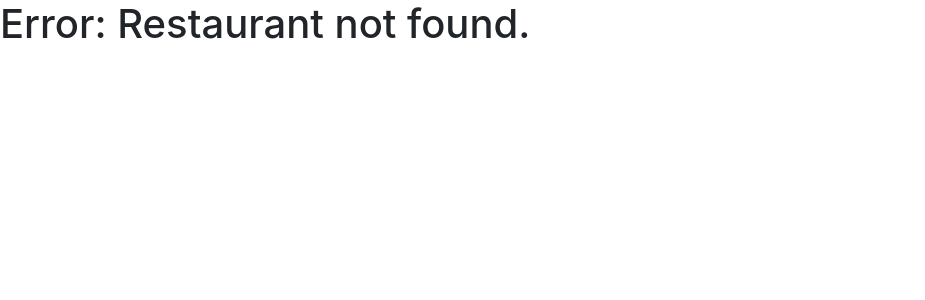
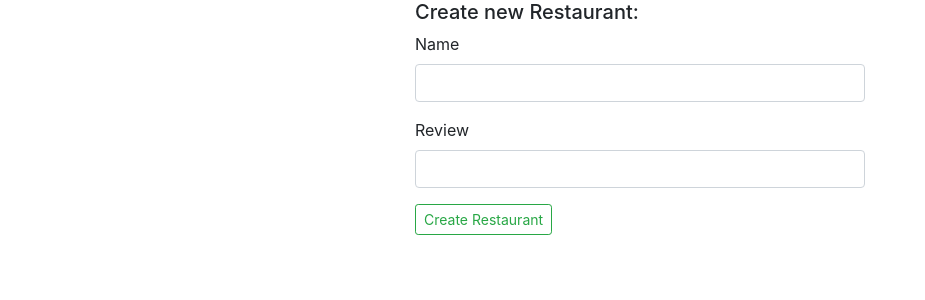
Before and after one commit to DataWranglerRyan/Austin-Eats, a Flask app: page /restaurant/new in a window 1280 px wide. Shown: the top 300 px of the page, without its empty margins (0-925 px from the left). Run offline with Flask 2, Linux system fonts and the light colour scheme; the visitor is signed in with stand-in values (Sample User, id 1); data that the repository does not hold is empty; some libraries are stand-ins or nearby versions.

Commit message:
add ability to create dishes for a restaurant

```diff
--- a/app.py
+++ b/app.py
@@ -4,7 +4,7 @@ from flask_restful import Api
 from flask_jwt_extended import JWTManager
 from resources.user import UserRegister, UserLogin
 from resources.restaurant import Restaurant, RestaurantList
-from resources.dish import Dish, DishList
+from resources.dish import Dish, DishList, DishByRestaurantID, DishListByRestaurantID
 
 
 app = Flask(__name__)
@@ -75,10 +75,31 @@ def restaurant_by_name(name):
         return render_template('error.html', error='Please Login.')
 
 
+@app.route('/restaurant/new', methods=['POST', 'GET'])
+def create_restaurant():
+    if request.method == 'GET':
+        return render_template('new_restaurant.html')
+    else:
+        Restaurant.post(request.form['name'])
+        return make_response(restaurant_list())
+
+
+@app.route('/restaurant/<string:restaurant_id>/dish/new', methods=['POST', 'GET'])
+def create_restaurant_dish(restaurant_id):
+    if request.method == 'GET':
+        return render_template('new_restaurant_dish.html', restaurant_id=restaurant_id)
+    else:
+        DishByRestaurantID.post(restaurant_id)
+        # NEED TO Return to restaurant view not restaurants
+        return make_response(restaurant_list())
+
+
 api.add_resource(Restaurant, '/api/restaurant/<string:name>')
 api.add_resource(RestaurantList, '/api/restaurants')
 api.add_resource(Dish, '/api/dish/<string:name>')
+api.add_resource(DishByRestaurantID, '/api/restaurant/<string:restaurant_id>/dish')
 api.add_resource(DishList, '/api/dishes')
+api.add_resource(DishListByRestaurantID, '/api/restaurant/<string:restaurant_id>/dishes')
 api.add_resource(UserRegister, '/api/register')
 api.add_resource(UserLogin, '/api/login')
 
--- a/models/restaurant_model.py
+++ b/models/restaurant_model.py
@@ -15,7 +15,7 @@ class RestaurantModel(db.Model):
         self.review = review
 
     def json(self):
-        return {'name': self.name, 'review': self.review, 'dishes': [d.json() for d in self.get_dishes()]}
+        return {'id': self.id, 'name': self.name, 'review': self.review, 'dishes': [d.json() for d in self.get_dishes()]}
 
     @classmethod
     def find_by_name(cls, name):
--- a/resources/restaurant.py
+++ b/resources/restaurant.py
@@ -20,10 +20,10 @@ class Restaurant(Resource):
             return restaurant.json(), 200
         return {'message': 'Restaurant not found.'}, 404  # return 404 Not Found
 
-    def post(self, name):
+    @staticmethod
+    def post(name):
         if RestaurantModel.find_by_name(name):
             return {'message': 'Restaurant with name {} already exists.'.format(name)}, 400
-
         payload = Restaurant.parse.parse_args()
         restaurant = RestaurantModel(name, payload['review'])
 
--- /dev/null
+++ b/templates/new_restaurant.html
@@ -0,0 +1,17 @@
+{%  extends "base.html" %}
+{%  block content %}
+    <div class="container auth-page-form" id="new-restaurant-page-form">
+        <h5>Create new Restaurant:</h5>
+        <form id="new-restaurant" action="/restaurant/new" method="POST">
+            <div class="form-group">
+                <label for="name">Name</label>
+                <input type="text" class='form-control' id="restaurant_name" name="name">
+            </div>
+            <div class="form-group">
+                <label for="review">Review</label>
+                <input type="text" class='form-control' id="restaurant_review" name="review">
+            </div>
+            <button type="submit" class="btn btn-outline-success btn-sm" id="new-restaurant-button">Create Restaurant</button>
+        </form>
+    </div>
+{% endblock %}
--- a/templates/restaurant.html
+++ b/templates/restaurant.html
@@ -2,6 +2,7 @@
 {%  block content %}
     <div class="container">
         <h2>{{restaurant.name}}</h2>
+        <a class="btn btn-outline-success btn-sm" href="/restaurant/{{restaurant.id}}/dish/new">Add a Dish</a>
         {% if restaurant.dishes|length > 0 %}
             <h4>Dish List:</h4>
             {% for dish in restaurant.dishes %}
--- a/templates/restaurants.html
+++ b/templates/restaurants.html
@@ -2,6 +2,7 @@
 {%  block content %}
     <div class="container">
         <h2>Restaurant List:</h2>
+        <a class="btn btn-outline-success btn-sm" href="/restaurant/new">Add a Restaurant</a>
         {% for restaurant in restaurants %}
             <h3><a href="/restaurant/{{ restaurant.name }}">{{restaurant.name}}</a></h3>
             <p> has a review of {{ restaurant.review }}</p>
```
Also changed, not shown: resources/dish.py (+54 -8 lines), templates/new_restaurant_dish.html (added, +17 -0 lines).
